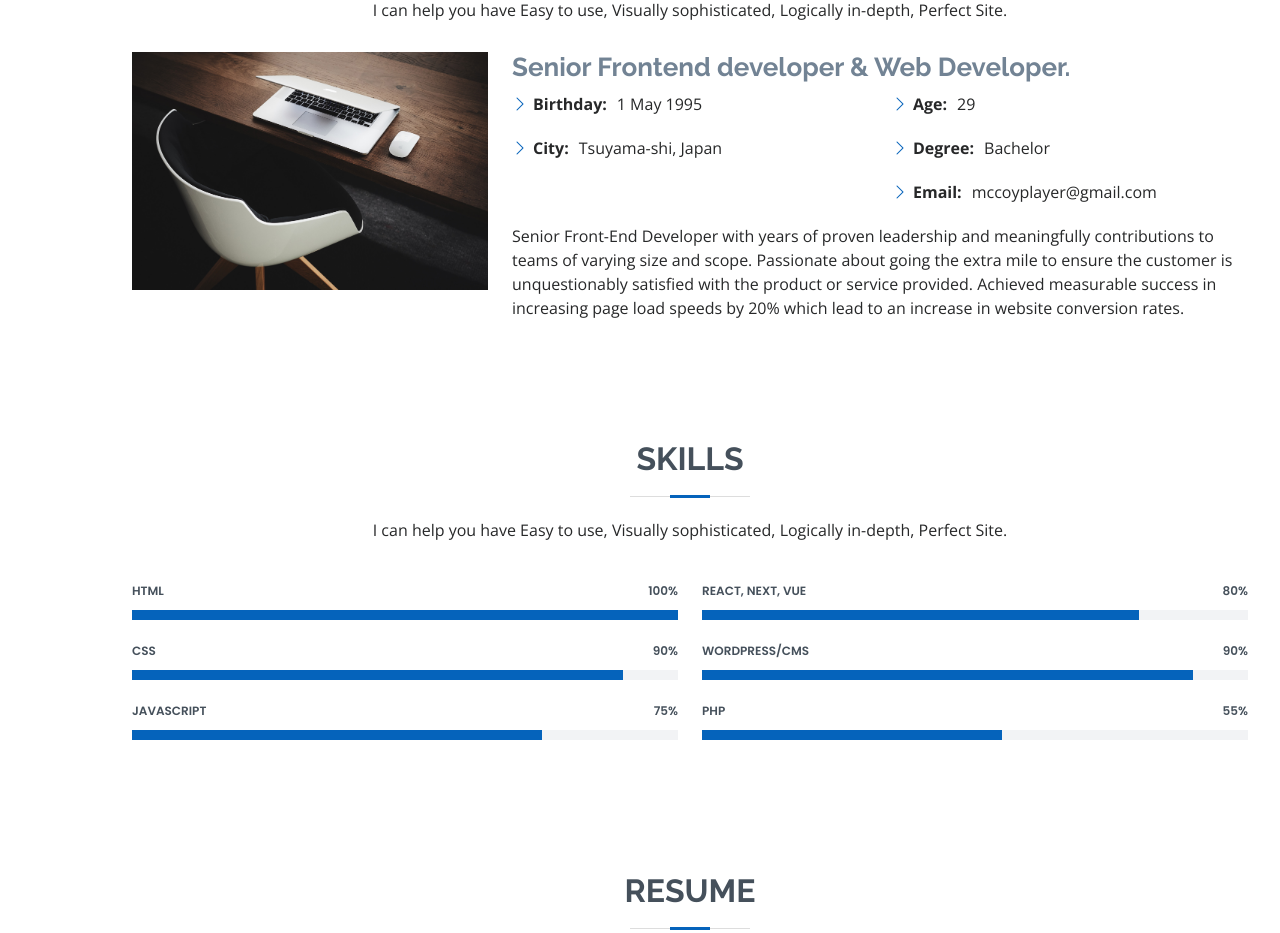
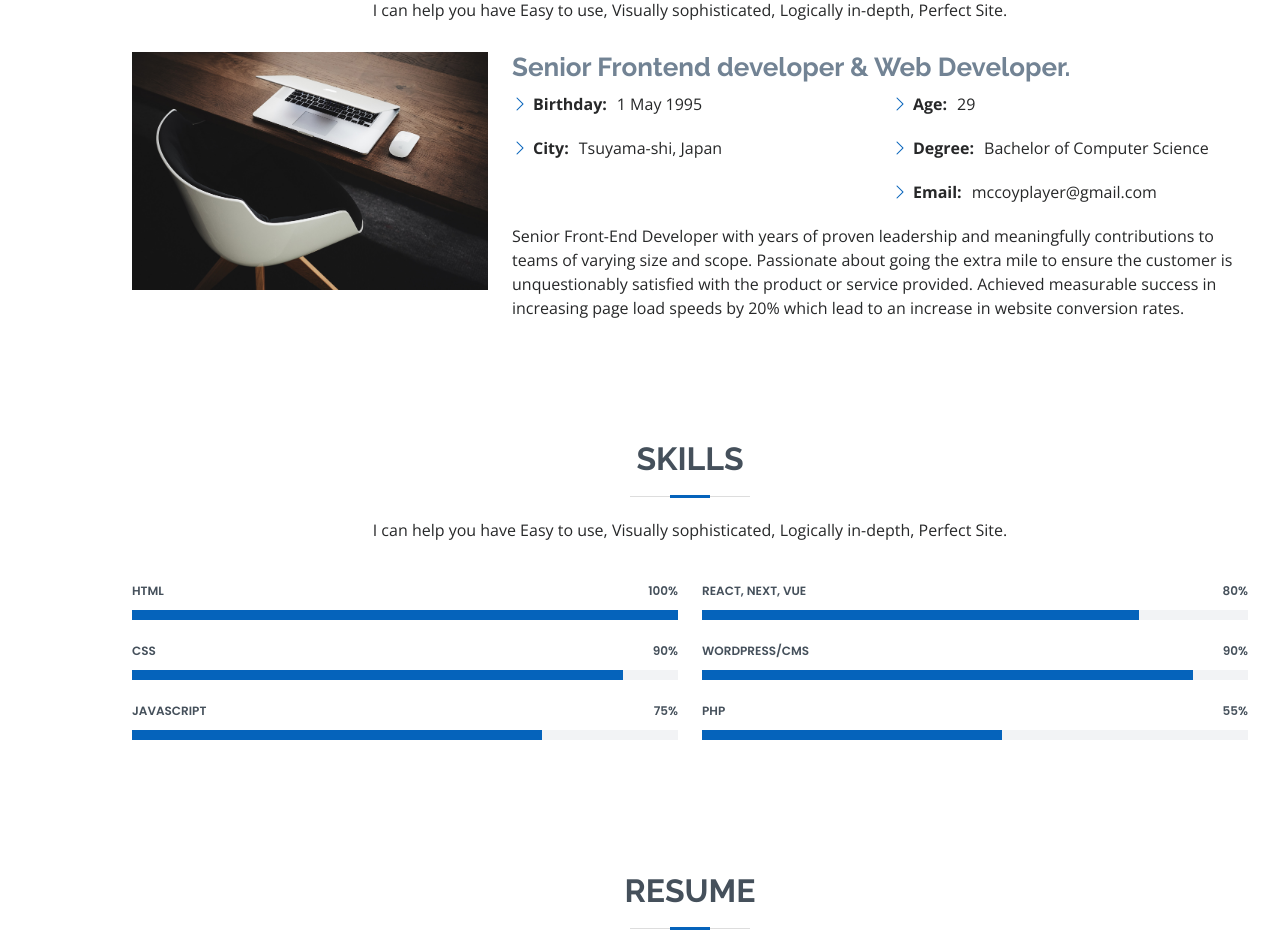
Before and after one commit to fuji95/McC, a plain HTML site: page index.html in a window 1280 px wide. Shown: the part 940-1873 px from the top of the page. Drawn offline with nearby package versions, Linux system fonts and the light colour scheme.

Commit message:
Changed Degree

```diff
--- a/index.html
+++ b/index.html
@@ -105,7 +105,7 @@
               <div class="col-lg-6">
                 <ul>
                   <li><i class="bi bi-chevron-right"></i> <strong>Age:</strong> <span>29</span></li>
-                  <li><i class="bi bi-chevron-right"></i> <strong>Degree:</strong> <span>Bachelor</span></li>
+                  <li><i class="bi bi-chevron-right"></i> <strong>Degree:</strong> <span>Bachelor of Computer Science</span></li>
                   <li><i class="bi bi-chevron-right"></i> <strong>Email:</strong> <span>mccoyplayer@gmail.com</span></li>
                   <!-- <li><i class="bi bi-chevron-right"></i> <strong>Freelance:</strong> <span>Available</span></li> -->
                 </ul>
```
